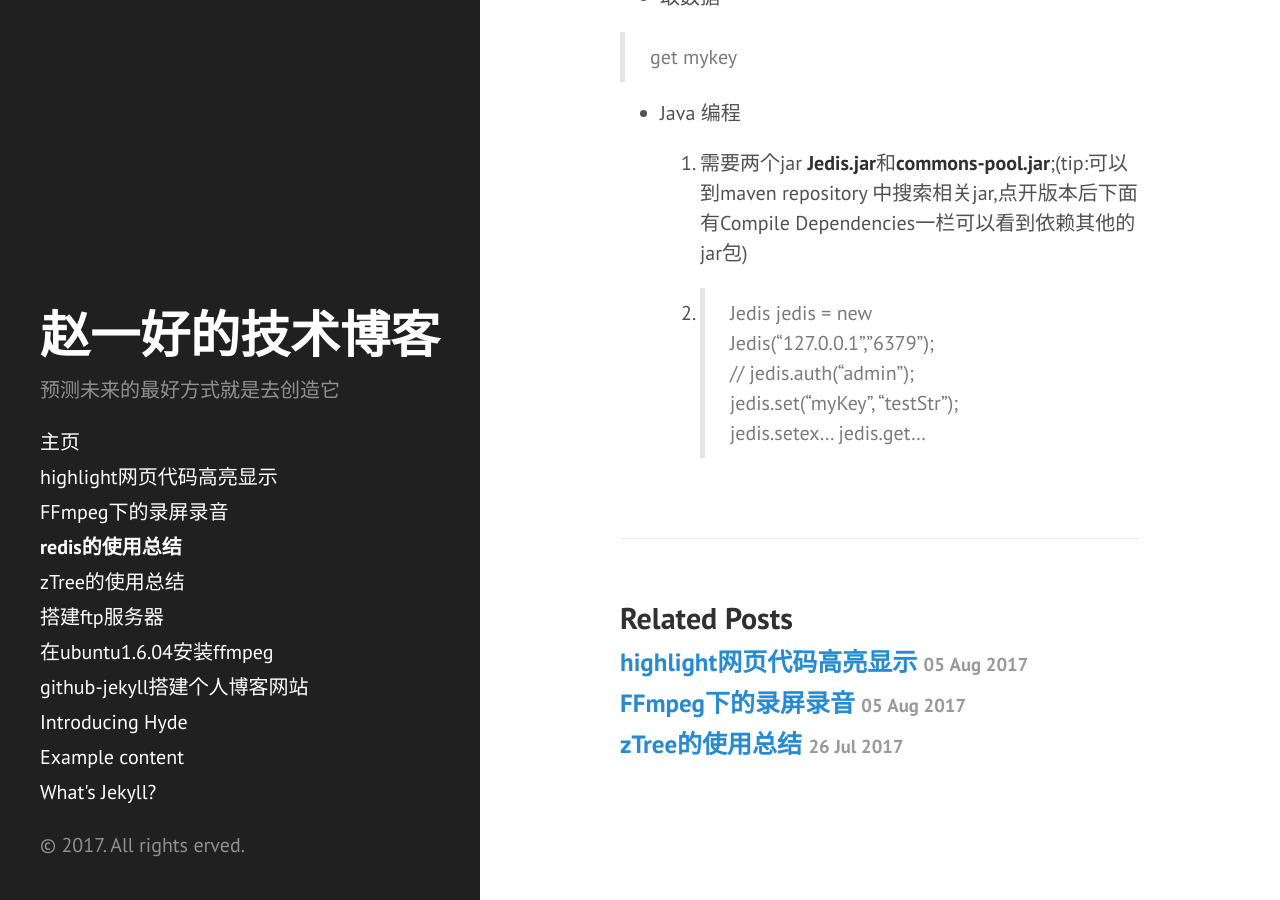
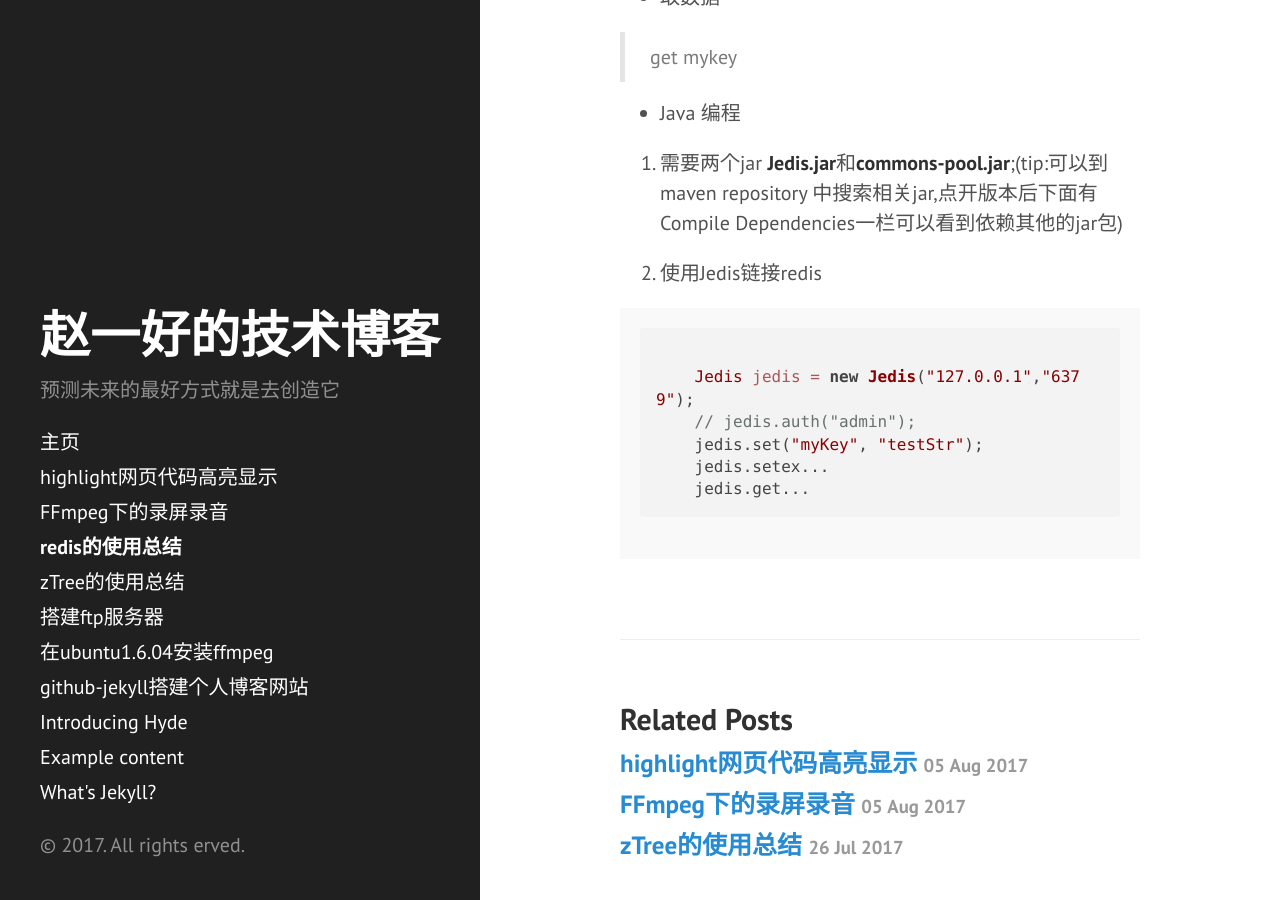
Before and after one commit to sihaiboli/Demo233.github.io, a Jekyll site: the page built from _posts/2017-7-31-redis.md, in a window 1280 px wide and 900 px high, scrolled down 1071 px. Built offline with Jekyll 4.4.1, drawn with Linux system fonts in a browser that asks for light colours; nearby versions of some CDN libraries; a style sheet for code colours, icons or effects is not loaded.

Commit message:
code highlight

```diff
--- a/_includes/head.html
+++ b/_includes/head.html
@@ -14,7 +14,7 @@
     {% endif %}
   </title>
 
-  <link href="http://cdn.bootcss.com/highlight.js/8.0/styles/monokai_sublime.min.css" rel="stylesheet">
+  <link href="http://cdnjs.cloudflare.com/ajax/libs/highlight.js/9.12.0/styles/default.min.css" rel="stylesheet">
   <script src="http://cdn.bootcss.com/highlight.js/8.0/highlight.min.js"></script>
   <script >hljs.initHighlightingOnLoad();</script>
 
--- a/_posts/2017-7-31-redis.md
+++ b/_posts/2017-7-31-redis.md
@@ -35,10 +35,16 @@ redis内部可以存放字符串、链表、散列表、集合。它支持主从
 
 * Java 编程
 
-    1. 需要两个jar **Jedis.jar**和**commons-pool.jar**;(tip:可以到maven repository 中搜索相关jar,点开版本后下面有Compile Dependencies一栏可以看到依赖其他的jar包)
+1. 需要两个jar **Jedis.jar**和**commons-pool.jar**;(tip:可以到maven repository 中搜索相关jar,点开版本后下面有Compile Dependencies一栏可以看到依赖其他的jar包)
 
-    2. >Jedis jedis = new Jedis("127.0.0.1","6379");
-       // jedis.auth("admin");
-       jedis.set("myKey", "testStr");
-       jedis.setex...
-       jedis.get...
+2. 使用Jedis链接redis
+
+<pre>
+<code class="java">
+    Jedis jedis = new Jedis("127.0.0.1","6379");
+    // jedis.auth("admin");
+    jedis.set("myKey", "testStr");
+    jedis.setex...
+    jedis.get...
+</code>
+</pre>
```
Also changed, not shown: _posts/2017-8-5-highlight.md (+1 -10 lines).
